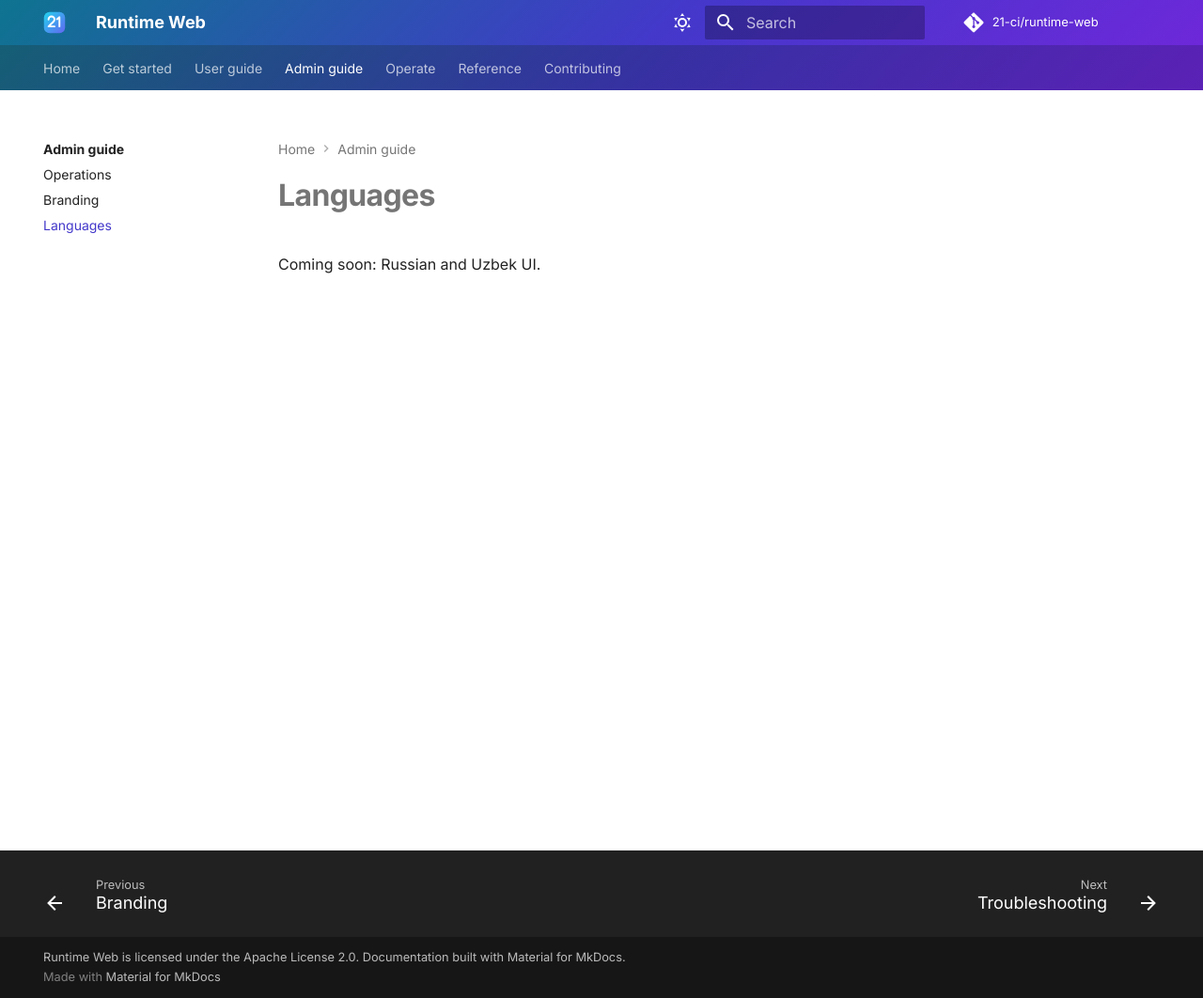
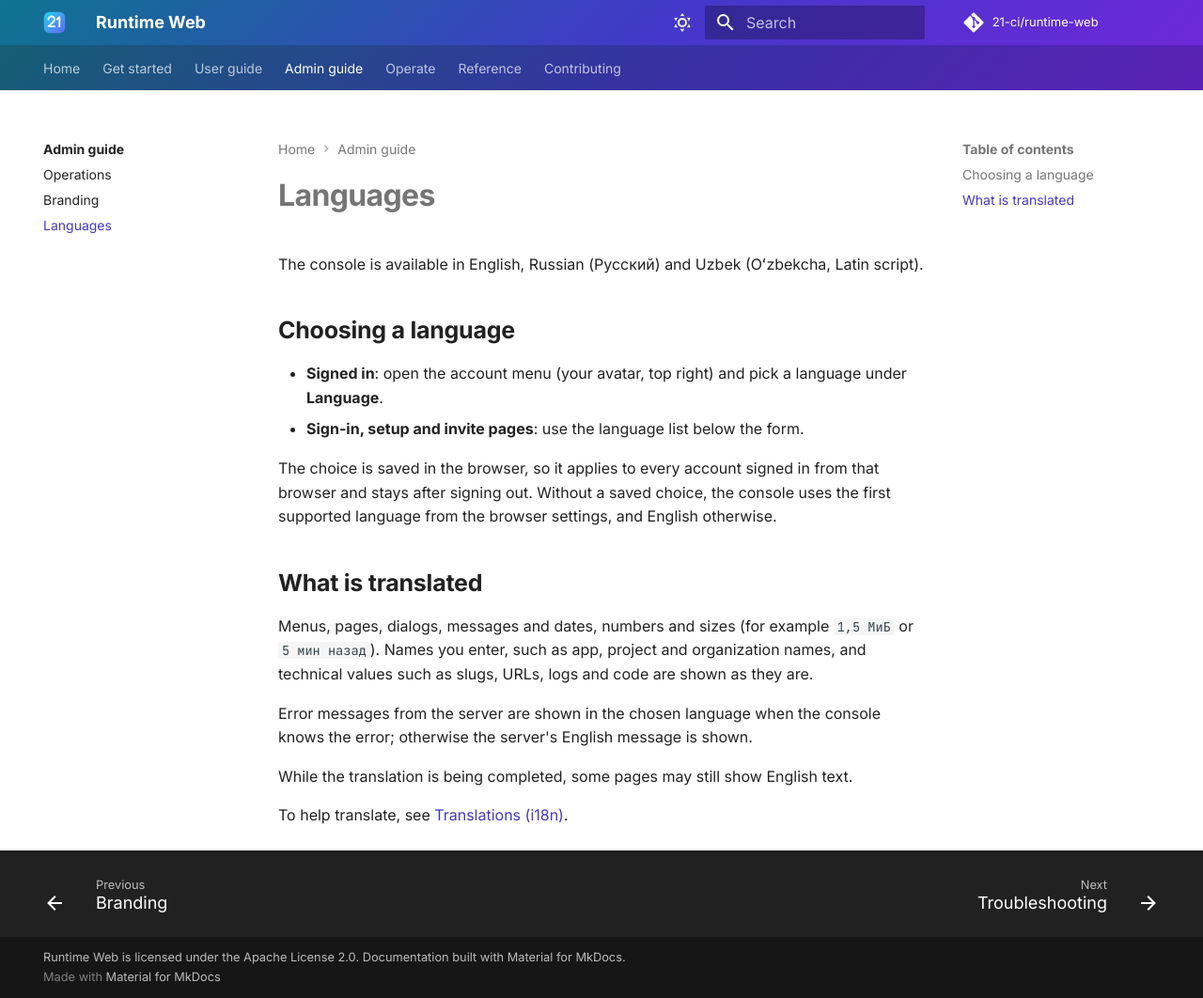
Before and after one commit to 21-ci/runtime-web, an MkDocs documentation site: the page built from docs/admin/languages.md, in a window 1280 px wide and 1062 px high. Shown: the whole window at 94% size. Built offline with MkDocs 1.6.1 and Material for MkDocs 9.7.7, drawn with Linux system fonts in a browser that asks for light colours; comment, search, counter and statistics services are not loaded.

Commit message:
docs(i18n): add the translation guide and languages page
Co-Authored-By: Claude Opus 5.5 <noreply@anthropic.com>

```diff
--- a/docs/admin/languages.md
+++ b/docs/admin/languages.md
@@ -1,3 +1,25 @@
 # Languages
 
-Coming soon: Russian and Uzbek UI.
+The console is available in English, Russian (Русский) and Uzbek (Oʻzbekcha, Latin script).
+
+## Choosing a language
+
+- **Signed in**: open the account menu (your avatar, top right) and pick a language under **Language**.
+- **Sign-in, setup and invite pages**: use the language list below the form.
+
+The choice is saved in the browser, so it applies to every account signed in from that browser and stays after
+signing out. Without a saved choice, the console uses the first supported language from the browser settings,
+and English otherwise.
+
+## What is translated
+
+Menus, pages, dialogs, messages and dates, numbers and sizes (for example `1,5 МиБ` or `5 мин назад`). Names
+you enter, such as app, project and organization names, and technical values such as slugs, URLs, logs and code
+are shown as they are.
+
+Error messages from the server are shown in the chosen language when the console knows the error; otherwise
+the server's English message is shown.
+
+While the translation is being completed, some pages may still show English text.
+
+To help translate, see [Translations (i18n)](../contributing/i18n.md).
--- a/mkdocs.yml
+++ b/mkdocs.yml
@@ -136,5 +136,6 @@ nav:
       - Architecture: contributing/architecture.md
       - Code style: contributing/code-style.md
       - Design tokens: contributing/design-tokens.md
+      - Translations (i18n): contributing/i18n.md
       - CI and releases: contributing/ci-cd.md
       - Releases: contributing/releases.md
```
Also changed, not shown: docs/contributing/i18n.md (added, +168 -0 lines).
